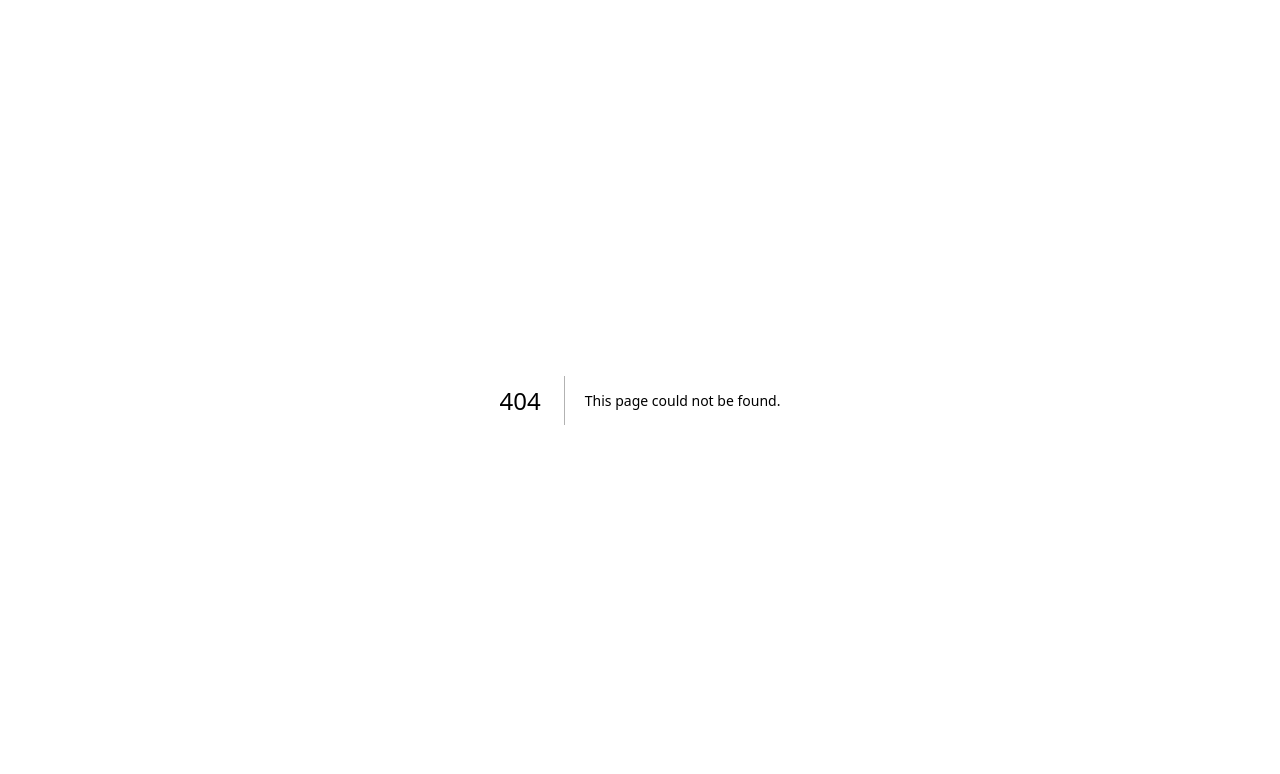
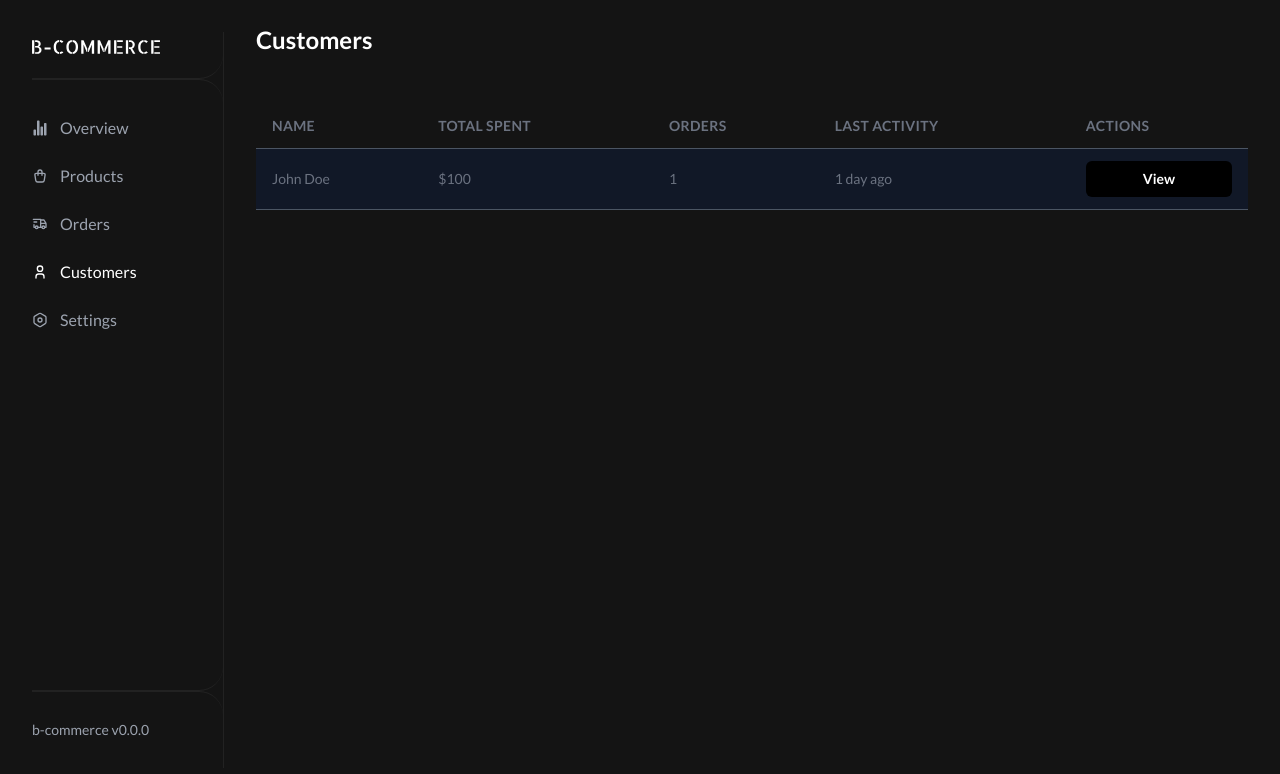
Before and after one commit to MohamedBechirMejri/b-commerce, a Next.js app: page /admin/customers in a window 1280 px wide. Before the commit this address had no page. Shown: the top 774 px of the page. Built offline with nearby package versions, Linux system fonts and the light colour scheme.

Commit message:
add customers page

```diff
--- /dev/null
+++ b/app/admin/customers/page.tsx
@@ -0,0 +1,41 @@
+import Link from "next/link";
+import { IoAddCircleOutline } from "react-icons/io5";
+
+export default function () {
+  return (
+    <div className="">
+      <div className="flex items-center justify-between px-8 py-6">
+        <h1 className="text-2xl font-bold">Customers</h1>
+      </div>
+      <div className="px-8 py-6">
+        <table className="w-full">
+          <thead>
+            <tr className="border-b border-gray-600 text-left text-sm font-semibold uppercase tracking-wide text-gray-500">
+              <th className="px-4 py-3">Name</th>
+              <th className="px-4 py-3">Total Spent</th>
+              <th className="px-4 py-3">Orders</th>
+              <th className="px-4 py-3">Last Activity</th>
+              <th className="px-4 py-3">Actions</th>
+            </tr>
+          </thead>
+          <tbody className="bg-gray-900">
+            <tr className="border-b border-gray-600 text-sm text-gray-500">
+              <td className="px-4 py-3">John Doe</td>
+              <td className="px-4 py-3">$100</td>
+              <td className="px-4 py-3">1</td>
+              <td className="px-4 py-3">1 day ago</td>
+              <td className="px-4 py-3">
+                <Link
+                  href="/admin/customers/1"
+                  className="flex items-center justify-center gap-2 rounded-md bg-black px-4 py-2 text-sm font-semibold text-white hover:bg-gray-800"
+                >
+                  View
+                </Link>
+              </td>
+            </tr>
+          </tbody>
+        </table>
+      </div>
+    </div>
+  );
+}
```
